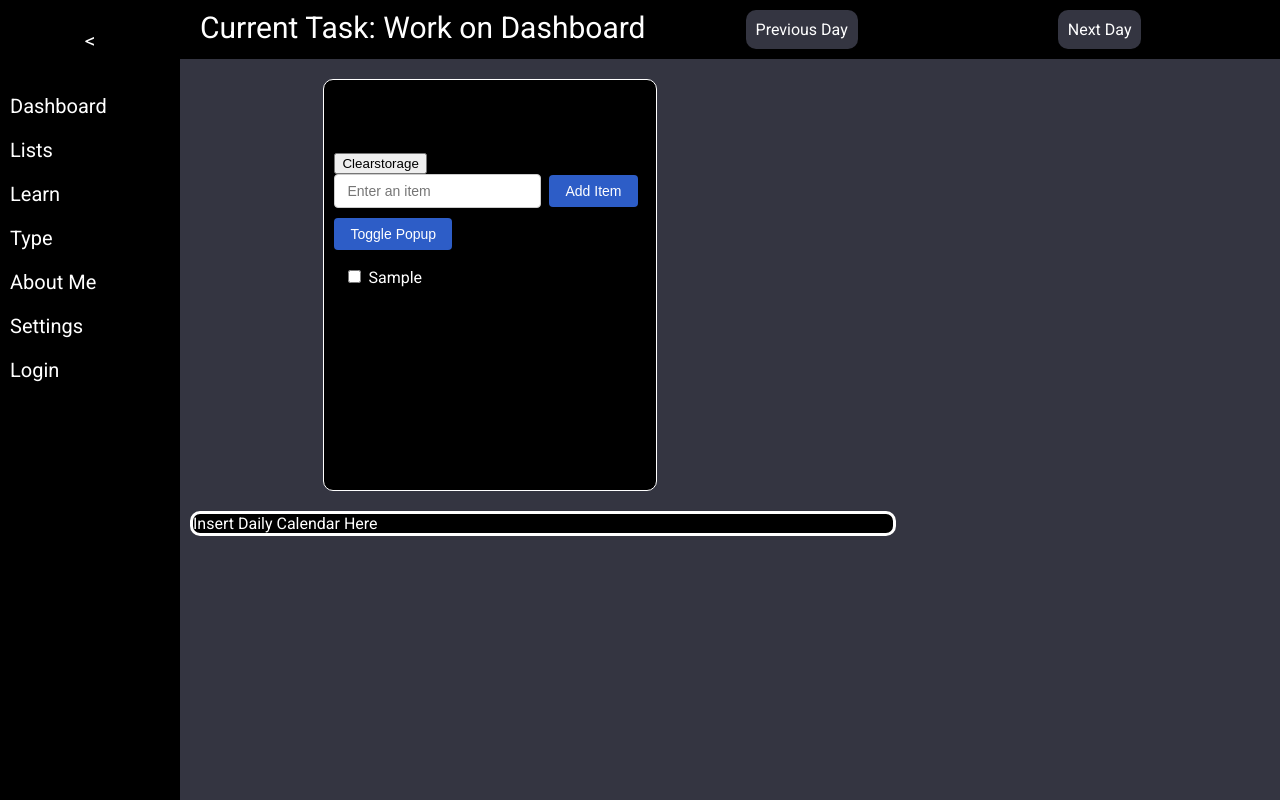
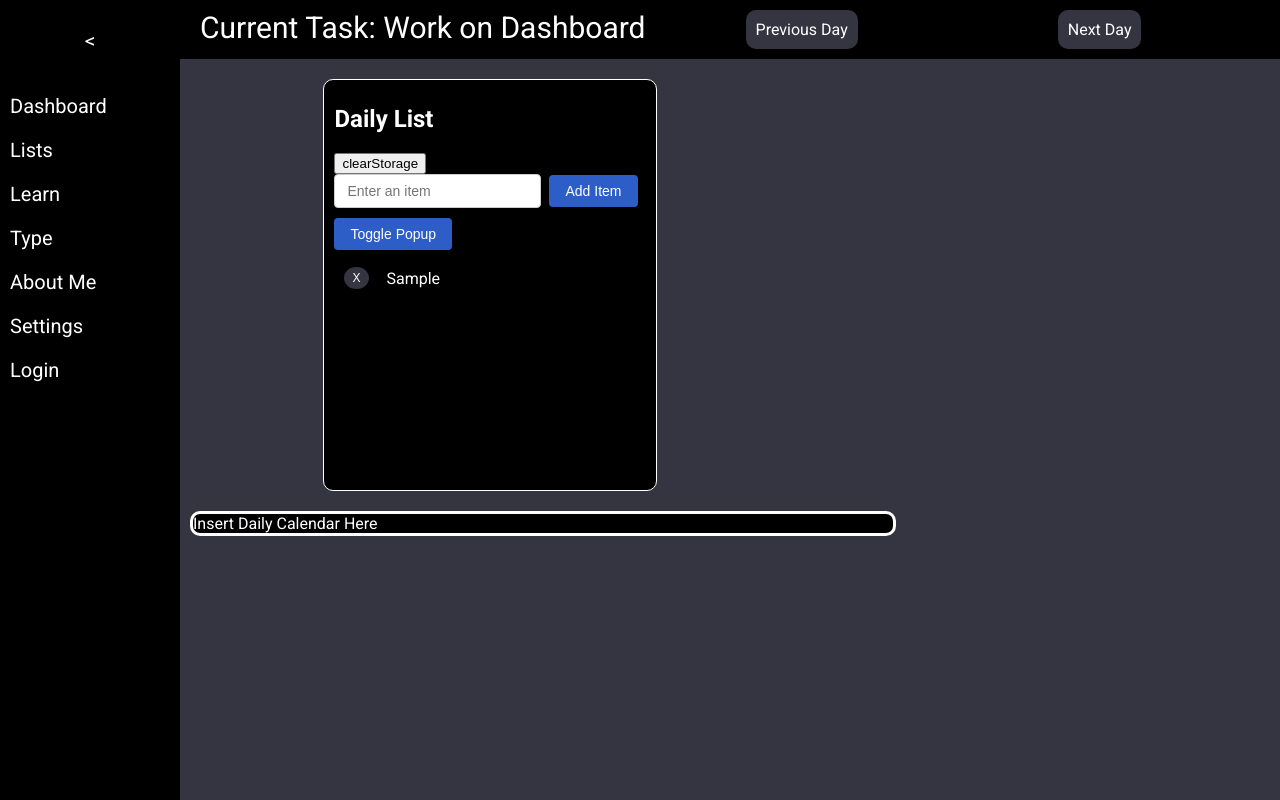
Before and after one commit to philwing100/Portfolio-Vue-Frontend, a Vue app: page /dashboard in a window 1280 px wide. Both pictures are taken after typing "Sample" into the empty fields and a click on the button "Add Item". Built offline with nearby package versions, Linux system fonts and the light colour scheme.

Commit message:
Working stuffs

```diff
--- a/src/components/ListItems/ListElement.vue
+++ b/src/components/ListItems/ListElement.vue
@@ -1,12 +1,12 @@
 <template>
   <div class="template-container">
-    <h2 @blur="changeTitle" contenteditable="true" ref="titleInput" @keydown.enter.prevent="changeTitle">
+    <h2 @blur="updateTitle" contenteditable="true" ref="titleInput" @keydown.enter.prevent="">
       {{ title }}
     </h2>
-    <button @click="clearStorage">Clearstorage</button>
+    <button @click="clearStorage">clearStorage</button>
     <div class="input-container">
-      <input type="text" v-model="newItem" placeholder="Enter an item" @keyup.enter.prevent="addItem"
-        class="input-field" spellcheck="false">
+      <input type="text" v-model="newItem" placeholder="Enter an item" @keyup.enter="addItem" class="input-field"
+        spellcheck="false">
       <button @click="addItem" class="add-button">Add Item</button>
     </div>
     <button @click="togglePopup" class="toggle-popup-button">Toggle Popup</button>
@@ -20,9 +20,14 @@
     </div>
     <div class="ListContainer">
       <ul class="ListItem">
-        <li v-for="(item, index) in itemsArray" :key="index" :class="{ 'checked': itemsArrayBoolean[index] }">
-          <input type="checkbox" v-model="itemsArrayBoolean[index]" @change="checkBoxClicked(index)">
-          {{ item }}
+        <li v-for="(item, index) in itemsArray" :key="index" draggable="true" @dragstart="dragStart(index)"
+          @dragover="dragOver" @drop="drop(index)">
+          <div class="item-container">
+            <button class="remove-button" @click="removeItem(index)">X</button>
+            <div ref="itemSpan" contenteditable="true" @click="focusEditable(index)"
+              @keydown.enter.prevent="handleEnter(index)" @blur="updateItem(index, $event)" class="item-text"
+              spellcheck="false">{{ item }}</div>
+            </div>
         </li>
       </ul>
     </div>
@@ -30,79 +35,119 @@
 </template>
 
 <script>
+
 export default {
   name: 'ListElement',
-  //So the data is all the stuff currently being displayed
+  props: {
+    listName: {
+      type: String,
+      required: true
+    }
+  },
   data() {
     return {
-      title: "",
+      title: this.listName,
+      showPopup: false,
       newItem: '',
       itemsArray: [],
-      storageItems: 0,
-      itemsArrayBoolean: [] // Array to store boolean values for checkboxes
+      listsArray: [],
+      draggedIndex: null
     };
   },
   created() {
-    this.title = localStorage.getItem('title') || this.listName;
-    this.itemsArray = JSON.parse(localStorage.getItem('items')) || [];
-    // Initialize itemsArrayBoolean with false values for each item
-    this.itemsArrayBoolean = new Array(this.itemsArray.length).fill(false);
-    this.loadListItems(this.title);
+    // Call a method to load initial data
+    this.loadInitialData();
   },
   methods: {
-    changeTitle() {
-      const newTitle = this.getTitle();
-      localStorage.setItem("title", newTitle);
-      this.loadListItems(newTitle);
-    },
-    getTitle() {
-      const titleElement = this.$refs.titleInput;
-      this.title = titleElement.innerText; // Correct capitalization
-      return this.title;
-    },
-    saveListItems() {
-      if (this.title) {
-        localStorage.setItem(this.title, JSON.stringify(this.itemsArray));
+    loadInitialData() {
+      const storedTitle = localStorage.getItem('title');
+      if (storedTitle) {
+        this.title = storedTitle;
+      }
+
+      const storedItemsArray = localStorage.getItem('itemsArray');
+      if (storedItemsArray) {
+        this.itemsArray = JSON.parse(storedItemsArray);
       }
     },
-    loadListItems(title) {
-      if (title) {
-        const items = localStorage.getItem(title);
-        this.itemsArray = items ? JSON.parse(items) : [];
-        // Update itemsArrayBoolean length based on new itemsArray length
-        this.itemsArrayBoolean = new Array(this.itemsArray.length).fill(false);
-      }
+    updateTitle() {
+      const titleElement = this.$refs.titleInput.innerText;
+      this.title = titleElement;
+      localStorage.setItem('title', this.title);
     },
     addItem() {
       if (this.newItem.trim() !== '') {
         this.itemsArray.push(this.newItem.trim());
-        // Add corresponding boolean value for the new item
-        this.itemsArrayBoolean.push(false);
         this.newItem = '';
-        this.saveListItems();
+        localStorage.setItem('itemsArray', JSON.stringify(this.itemsArray));
       }
     },
+    togglePopup() {
+      this.showPopup = !this.showPopup;
+    },
+    closePopup() {
+      this.showPopup = false;
+    },
+    dragStart(index) {
+      this.draggedIndex = index;
+    },
+    dragOver(event) {
+      event.preventDefault();
+    },
+    drop(index) {
+      const draggedItem = this.itemsArray[this.draggedIndex];
+      this.itemsArray.splice(this.draggedIndex, 1);
+      this.itemsArray.splice(index, 0, draggedItem);
+      this.draggedIndex = null;
+      localStorage.setItem('itemsArray', JSON.stringify(this.itemsArray));
+    },
+    focusEditable(index) {
+      this.$nextTick(() => {
+        this.$refs.itemSpan[index].focus();
+      });
+    },
+    handleBackspace() {
+
+    },
+    handleEnter(index) {
+      this.itemsArray.splice(index, 0, '');
+      localStorage.setItem('itemsArray', JSON.stringify(this.itemsArray));
+      this.focusEditable(index + 1);
+    },
+    handleArrowUp() {
+
+    },
+    handArrowDown() {
+
+    },
+    updateItem(index, event) {
+
+      this.itemsArray.splice(index, 1, event.target.innerText);
+      localStorage.setItem('itemsArray', JSON.stringify(this.itemsArray));
+    },
     removeItem(index) {
-      // Remove item from both arrays
-      this.itemsArray.splice(index, 1);
-      this.itemsArrayBoolean.splice(index, 1);
-      this.saveListItems();
+      //error occurs when the x is clicked but near the edge and so the tab tries to focus on the deleted item
+      if (index === 0) {
+        // Check if itemsArray exists and has at least one element
+        if (this.itemsArray && this.itemsArray.length > 0) {
+          this.itemsArray = this.itemsArray.slice(1);
+        } else {
+          // Handle the case when itemsArray is empty or undefined
+          console.warn('itemsArray is empty or undefined.');
+        }
+      } else {
+        this.itemsArray.splice(index, 1);
+      }
+      localStorage.setItem('itemsArray', JSON.stringify(this.itemsArray));
     },
-    checkBoxClicked(index) {
-      // Reorder list and gray out checked item
-      const checkedItem = this.itemsArray.splice(index, 1)[0];
-      const checkedItemBoolean = this.itemsArrayBoolean.splice(index, 1)[0];
-      this.itemsArray.push(checkedItem);
-      this.itemsArrayBoolean.push(checkedItemBoolean);
-      // Save list state
-      this.saveListItems();
-    },
-    clearStorage(){
+    clearStorage() {
       localStorage.clear();
     }
+
   }
 }
 </script>
+
 
 
 <style scoped>
@@ -119,11 +164,6 @@ export default {
 /* Styles for dragging */
 .ListItem li {
   cursor: move;
-}
-
-.checked {
-  color: green; /* Gray out checked item */
-  background-color:green;
 }
 
 .template-container {
```
